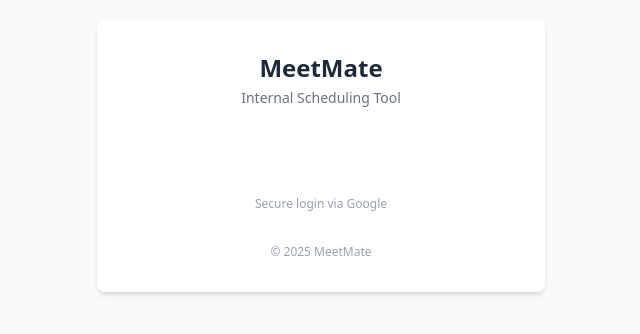
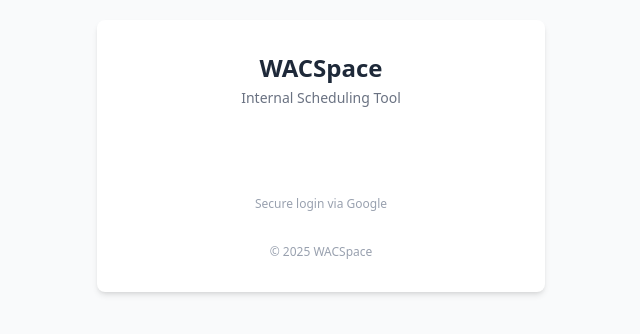
Before and after one commit to hussain-wac/MeetMate, a React (Vite) app: page / in a window 1280 px wide. Shown: the part 244-578 px from the top of the page, without its empty margins (319-959 px from the left). Built offline with nearby package versions, Linux system fonts and the light colour scheme; no server answers.

Commit message:
name change

```diff
--- a/index.html
+++ b/index.html
@@ -4,7 +4,7 @@
     <meta charset="UTF-8" />
     <link rel="icon" type="image/svg+xml" href="/vite.svg" />
     <meta name="viewport" content="width=device-width, initial-scale=1.0" />
-    <title>MeetMate</title>
+    <title>WACSpace</title>
   </head>
   <body>
     <div id="root"></div>
--- a/src/App.jsx
+++ b/src/App.jsx
@@ -28,7 +28,6 @@
               path="/home"
               element={
                 <ProtectedRoute>
-
                   <Home />
                 </ProtectedRoute>
               }
@@ -37,7 +36,7 @@
               path="/schedule"
               element={
                 <ProtectedRoute>
-                  <Schedule/>
+                  <Schedule />
                 </ProtectedRoute>
               }
             ></Route>
--- a/src/components/Home.jsx
+++ b/src/components/Home.jsx
@@ -7,7 +7,6 @@
   return (
     <div>
         <Navbar/>
-
         <RoomSelect/>
     </div>
   )
--- a/src/components/Layouts/Navbar.jsx
+++ b/src/components/Layouts/Navbar.jsx
@@ -25,7 +25,7 @@
   return (
     <nav className="bg-white shadow-md p-4 flex justify-between items-center">
       <div className="text-2xl font-bold text-gray-600">
-        MeetMate
+      WACSpace
       </div>
       <div className="flex items-center">
         <Popover
--- a/src/components/Login.jsx
+++ b/src/components/Login.jsx
@@ -18,7 +18,7 @@
     <div className="min-h-screen bg-gray-50 flex items-center justify-center p-4">
       <div className="bg-white rounded-lg shadow-md p-8 w-full max-w-md">
         <div className="text-center mb-8">
-          <h1 className="text-2xl font-bold text-gray-800">MeetMate</h1>
+          <h1 className="text-2xl font-bold text-gray-800">WACSpace</h1>
           <p className="text-sm text-gray-500 mt-1">Internal Scheduling Tool</p>
         </div>
 
@@ -45,7 +45,7 @@
         )}
 
         <div className="mt-8 text-center text-xs text-gray-400">
-          © {new Date().getFullYear()} MeetMate
+          © {new Date().getFullYear()} WACSpace
         </div>
       </div>
     </div>
```
